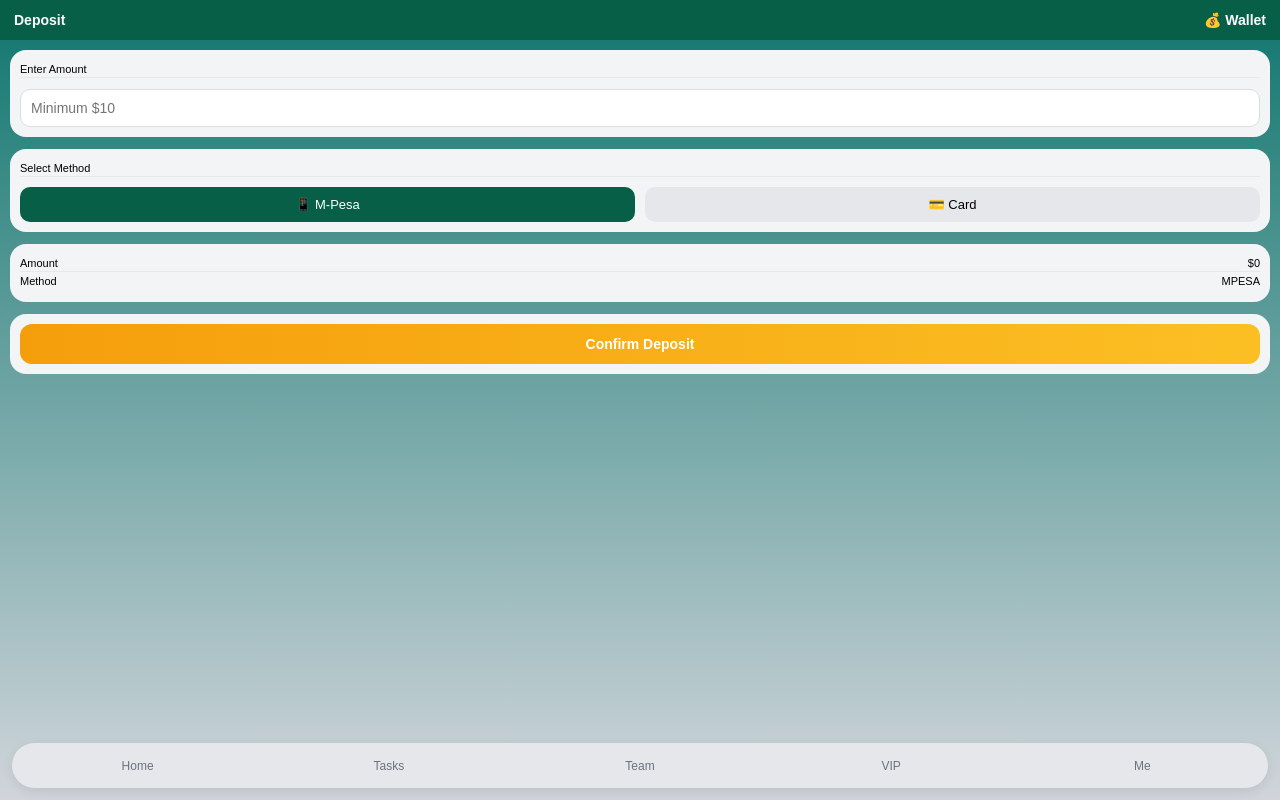
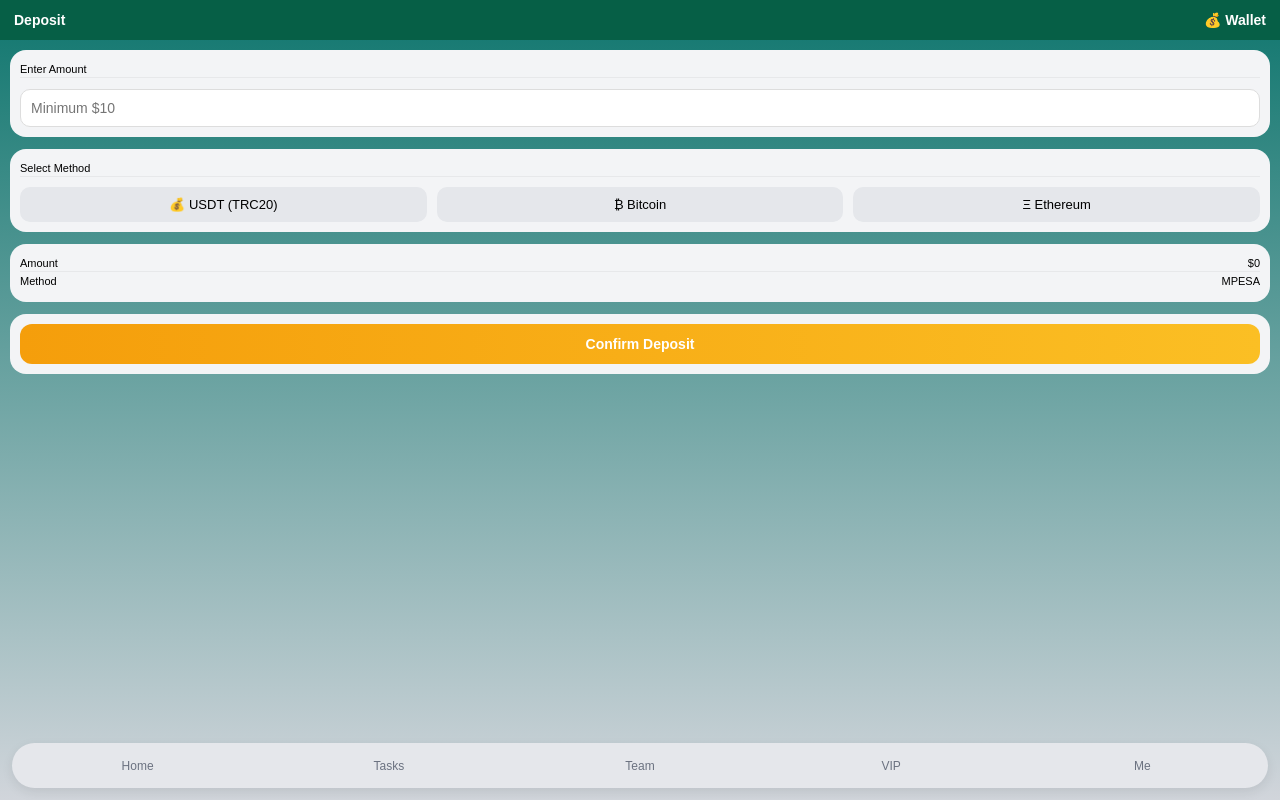
Before and after one commit to protichenoch1/axum-power, a Next.js app: page /deposit in a window 1280 px wide. Built offline with nearby package versions, Linux system fonts and the light colour scheme.

Commit message:
Add USDT and Bitcoin payment methods

```diff
--- a/app/deposit/page.js
+++ b/app/deposit/page.js
@@ -41,17 +41,24 @@ export default function Deposit() {
           <div className="methods">
 
   <div
-              className={`method ${method === "mpesa" ? "active" : ""}`}
-              onClick={() => setMethod("mpesa")}
+    className={`method ${method === "usdt" ? "active" : ""}`}
+    onClick={() => setMethod("usdt")}
   >
-              📱 M-Pesa
+    💰 USDT (TRC20)
   </div>
 
   <div
-              className={`method ${method === "card" ? "active" : ""}`}
-              onClick={() => setMethod("card")}
+    className={`method ${method === "btc" ? "active" : ""}`}
+    onClick={() => setMethod("btc")}
   >
-              💳 Card
+    ₿ Bitcoin
+  </div>
+
+  <div
+    className={`method ${method === "eth" ? "active" : ""}`}
+    onClick={() => setMethod("eth")}
+  >
+    Ξ Ethereum
   </div>
 
 </div>
```
Lines whose indentation alone changed are shown as unchanged.
